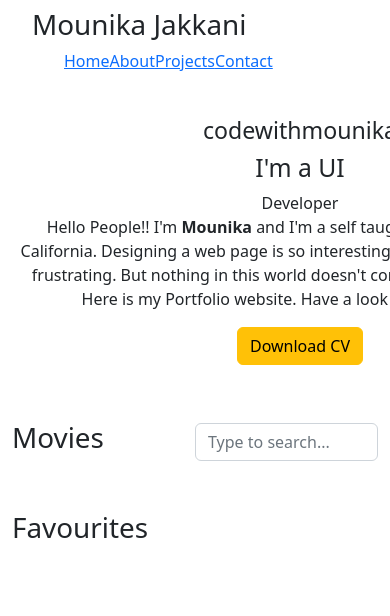
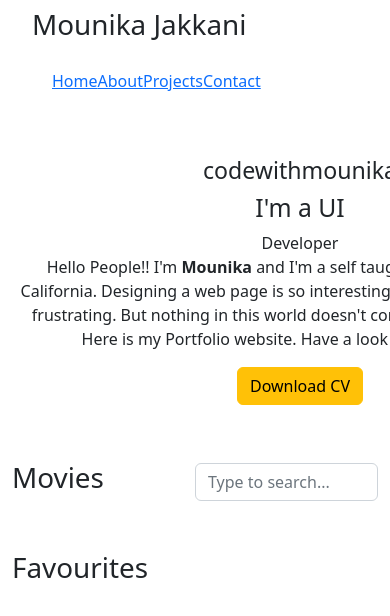
Before and after one commit to mounagopal89/portfolio-project, a React (Create React App) app: page / in a window 390 px wide. Shown: the top 616 px of the page. Built offline with nearby package versions, Linux system fonts and the light colour scheme; no server answers; the HTML template or start-up script is replaced by a standard one.

Commit message:
nav css added

```diff
--- a/src/Components/Navbar.css
+++ b/src/Components/Navbar.css
@@ -52,7 +52,7 @@
   nav {
     margin-left: 2rem;
     margin-right: 2rem;
-    overflow-x: auto;
+    /* overflow-x: auto; */
   }
   .nav-links {
     list-style: none;
@@ -71,6 +71,14 @@
   nav {
     margin-left: 2rem;
     margin-right: 2rem;
+  }
+  .nav-links {
+    display: flex;
+    justify-content: space-between;
+    align-items: center;
+    padding: 20px;
+  }
+  body {
     overflow-x: hidden;
   }
   .nav-links {
```
